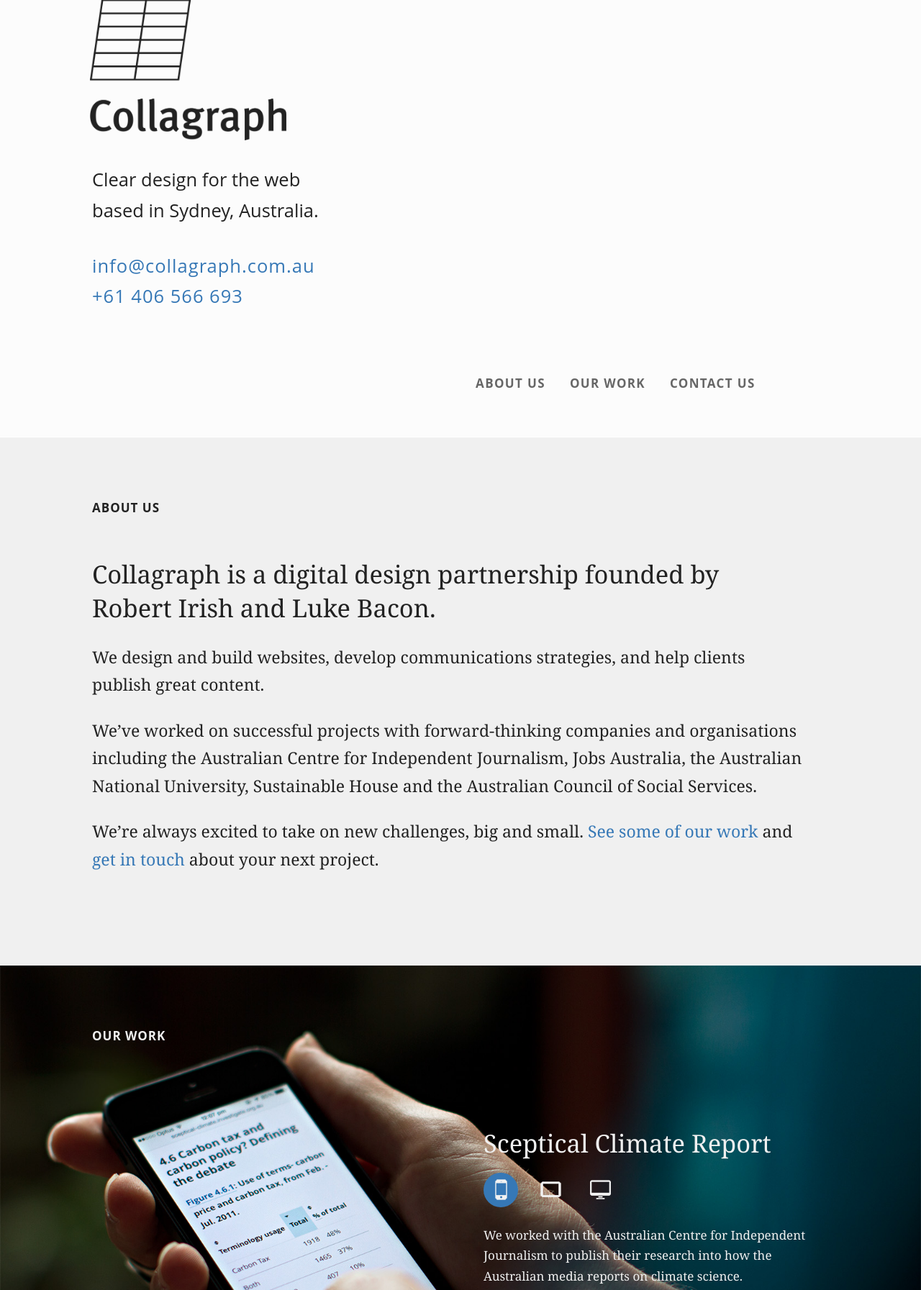
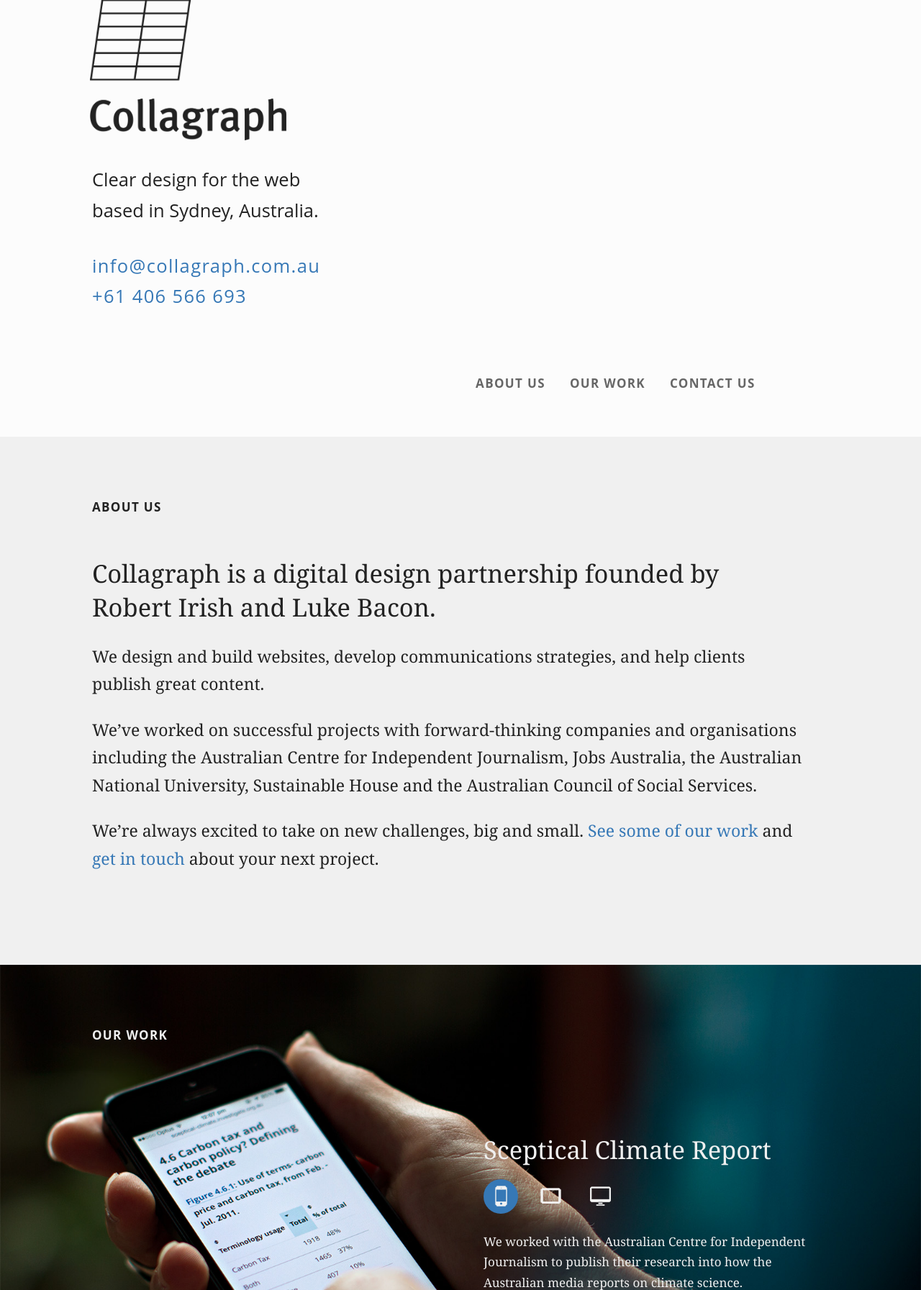
Before and after one commit to collagraph/collagraph.github.io, a PHP site: page /_site/index.html in a window 1280 px wide. Shown: the part 176-1969 px from the top of the page at 72% size. Run offline with PHP 8.4, Linux system fonts and the light colour scheme; some libraries are stand-ins or nearby versions.

Commit message:
tidy css

```diff
--- a/css/style.css
+++ b/css/style.css
@@ -249,7 +249,7 @@ body {
   font-size: 1.063rem;
   line-height: 1.663; }
 
-/* serif elements	 */
+/* serif elements */
 p.lede {
   font-family: "ff-meta-web-pro", "open sans", sans-serif; }
 
@@ -258,10 +258,7 @@ legend,
 .project-info {
   font-family: "ff-meta-serif-web-pro", georgia; }
 
-.about p:first-of-type {
-  line-height: 1.358; }
-
-h1, h2, h3 {
+h1, h2, h3, .about p:first-of-type {
   line-height: 1.358; }
 
 a:hover, a:focus, a:active {
@@ -280,7 +277,8 @@ a:hover, a:focus, a:active {
   margin-top: 2.156rem;
   font-size: 17.008px;
   font-size: 1.063rem;
-  letter-spacing: 1px; }
+  letter-spacing: 1.344px;
+  letter-spacing: 0.084rem; }
 
 .lede .p-adr {
   display: block; }
@@ -293,7 +291,8 @@ h2 {
   font-size: 17.008px;
   font-size: 1.063rem;
   text-transform: uppercase;
-  letter-spacing: 1px; }
+  letter-spacing: 1.344px;
+  letter-spacing: 0.084rem; }
 
 h3 {
   font-size: 25.504px;
@@ -317,7 +316,9 @@ p, ul, figure {
   line-height: 2;
   text-align: center;
   margin-left: -100px;
+  margin-left: -6.25rem;
   width: 200px;
+  width: 12.5rem;
   position: relative;
   left: 50%;
   bottom: 77.632px;
@@ -392,14 +393,6 @@ a {
     color: #2a5e8f; }
   a:active {
     color: #1f4467; }
-
-.about,
-.contact-form {
-  border-top-width: 5.04px;
-  border-top-width: 0.315rem;
-  border-top-width: 1px;
-  border-top-style: solid;
-  border-top-color: white; }
 
 .about, .contact-form {
   background-color: #f0f0f0; }
@@ -514,8 +507,10 @@ button {
   font-family: "ff-meta-web-pro", "open sans", sans-serif;
   font-size: 17.008px;
   font-size: 1.063rem;
-  letter-spacing: 0.426;
-  letter-spacing: 0.084;
+  letter-spacing: 6.816px;
+  letter-spacing: 0.426rem;
+  letter-spacing: 1.344px;
+  letter-spacing: 0.084rem;
   vertical-align: middle;
   -webkit-appearance: none; }
 
@@ -961,9 +956,6 @@ img.logo {
   .flexslider .flex-viewport {
     height: 0;
     padding-bottom: 56.25%; }
-  .flexslider .photo {
-    margin-bottom: -10px;
-    margin-bottom: -0.625rem; }
 
   .about p {
     width: 100%; }
--- a/css/style.scss
+++ b/css/style.scss
@@ -76,7 +76,7 @@ body {
 	line-height: 1.663;
 }
 
-/* serif elements	 */
+/* serif elements */
 p.lede {
 		font-family: $sans-stack;
 }
@@ -87,11 +87,7 @@ legend,
 	font-family: $serif-stack;
 }
 
-.about p:first-of-type {
-	line-height: 1.358;
-}
-
-h1, h2, h3 {
+h1, h2, h3, .about p:first-of-type {
 	line-height: 1.358;
 }
 
@@ -114,7 +110,7 @@ a {
 .details {
 	@include rem-fallback(margin-top, $scale-3);
 	@include rem-fallback(font-size, $scale-0);
-	letter-spacing: 1px;
+	@include rem-fallback(letter-spacing, $scale-n13);
 }
 
 .lede .p-adr {
@@ -126,7 +122,7 @@ h2 {
 	@include rem-fallback(padding-bottom, $scale-4);
 	@include rem-fallback(font-size, $scale-0);
 	text-transform: uppercase;
-	letter-spacing: 1px;
+	@include rem-fallback(letter-spacing, $scale-n13);
 }
 
 h3 {
@@ -149,8 +145,8 @@ p, ul, figure {
 	@include rem-fallback(font-size, $scale-0);
 	line-height: 2;
 	text-align: center;
-	margin-left: -100px;
-	width: 200px;
+	@include rem-fallback(margin-left, -6.25);
+	@include rem-fallback(width, 12.5);
 	position: relative;
 	left: 50%;
 	@include rem-fallback(bottom, $scale-7);
@@ -235,16 +231,6 @@ a {
 	}
 }
 
-.about,
-.contact-form {
-	border-top: {
-		@include rem-fallback(width, $scale-n6);
-		width: 1px;
-		style: solid;
-		color: white;
-	}
-}
-
 .about, .contact-form {
 	background-color: $grey-1;
 }
@@ -266,7 +252,7 @@ textarea,
 button {
 	color: darken($text-base, 30%);
 	border-color: $grey-5;
-	background-color: white;
+	background-color: $grey-0;
 	&:focus {
 		border-color: darken($grey-5, 30%);
 	}
@@ -345,8 +331,11 @@ fieldset {
 		position: absolute;
 		overflow: hidden;
 		clip: rect(0 0 0 0);
-		height: 1px; width: 1px;
-		margin: -1px; padding: 0; border: 0;
+		height: 1px;
+		width: 1px;
+		margin: -1px;
+		padding: 0;
+		border: 0;
 	}
 
 	fieldset:not(#foo) > .checkbox {
@@ -379,8 +368,8 @@ button {
 	border-style: solid;
 	font-family: $sans-stack;
 	@include rem-fallback(font-size, $scale-0);
-	letter-spacing: $scale-n5;
-	letter-spacing: $scale-n13;
+	@include rem-fallback(letter-spacing, $scale-n5);
+	@include rem-fallback(letter-spacing, $scale-n13);
 	vertical-align: middle;
 	-webkit-appearance: none;
 }
@@ -657,8 +646,11 @@ img.logo {
 	position: absolute;
 	overflow: hidden;
 	clip: rect(0 0 0 0);
-	height: 1px; width: 1px;
-	margin: -1px; padding: 0; border: 0;
+	height: 1px;
+	width: 1px;
+	margin: -1px;
+	padding: 0;
+	border: 0;
 }
 
 /* end @layout */
@@ -909,9 +901,6 @@ img.logo {
 		.flex-viewport {
 			height: 0;
 			padding-bottom: 56.25%;
-		}
-		.photo {
-			@include rem-fallback(margin-bottom, -0.625);
 		}
 	}
 
```
